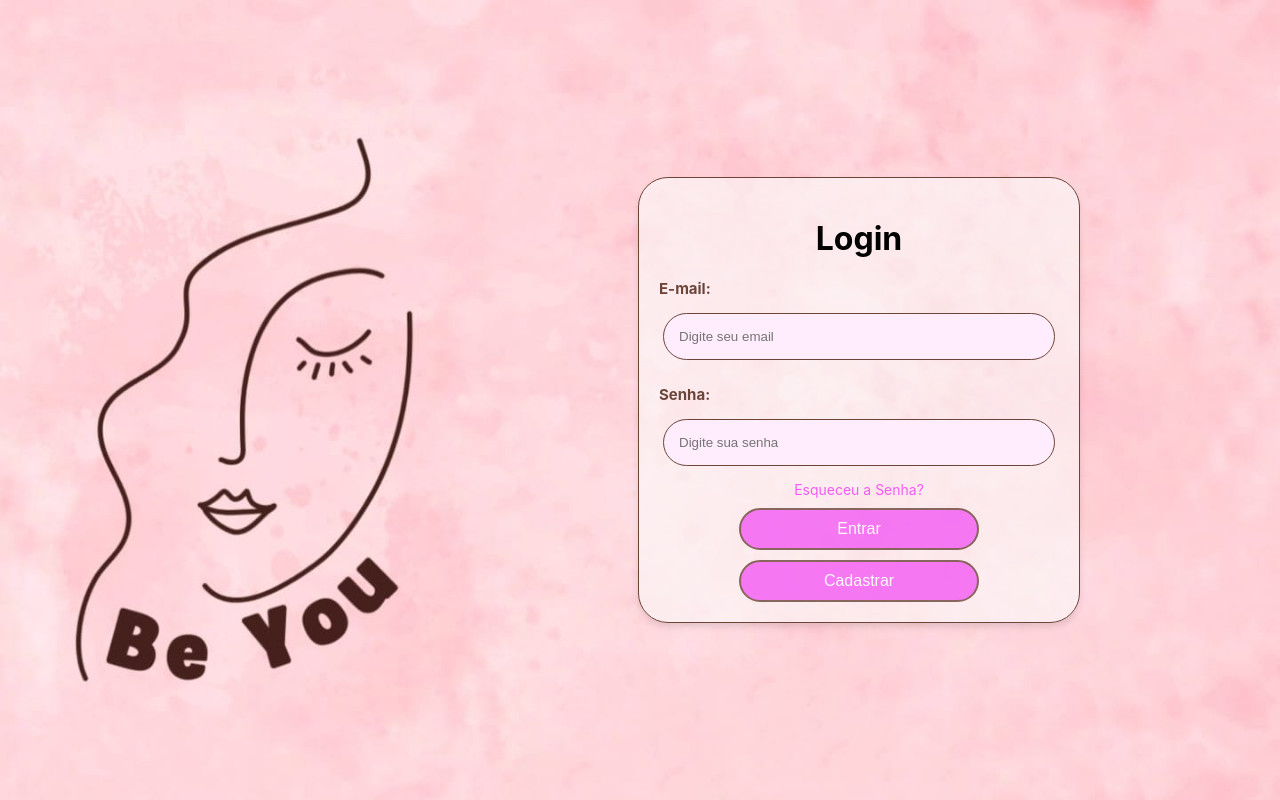
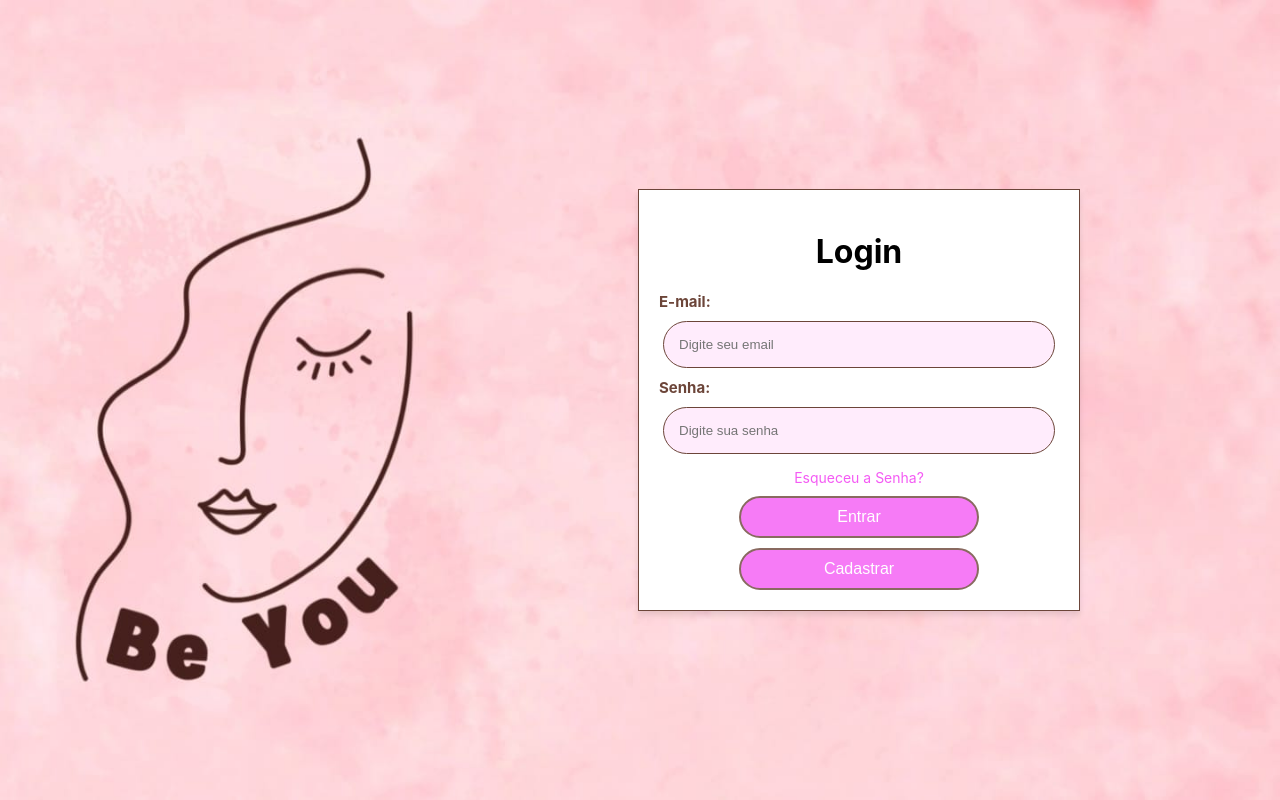
Before and after one commit to JohnnyCleto/BeYou_React, a React (Create React App) app: page / in a window 1280 px wide. Built offline with nearby package versions, Linux system fonts and the light colour scheme.

Commit message:
Update LoginForm.js

```diff
--- a/src/components/LoginForm.js
+++ b/src/components/LoginForm.js
@@ -45,21 +45,22 @@ const LoginForm = () => {
       maxWidth: '400px',
       width: '90%',
       padding: '20px',
-      backgroundColor: 'rgba(251, 251, 251, 0.591)',
-      color: 'black',
-      border: 'solid 1px #6c4539',
-      borderRadius: '30px',
-      textAlign: 'center',
+      backgroundColor: 'white',
+      border: '1px solid #6c4539',
       boxShadow: '0 4px 6px rgba(0, 0, 0, 0.1)',
       position: 'absolute',
       right: '200px',
+      color: 'black',
+      textAlign: 'center',
+
     },
+
     label: {
       // Estilo das labels (texto descritivo dos campos)
       display: 'block',
       textAlign: 'left',
-      marginBottom: '5px',
-      marginTop: '15px',
+      marginBottom: '0px',
+      marginTop: '0px',
       fontSize: '15px',
       color: '#6c4539',
     },
```
